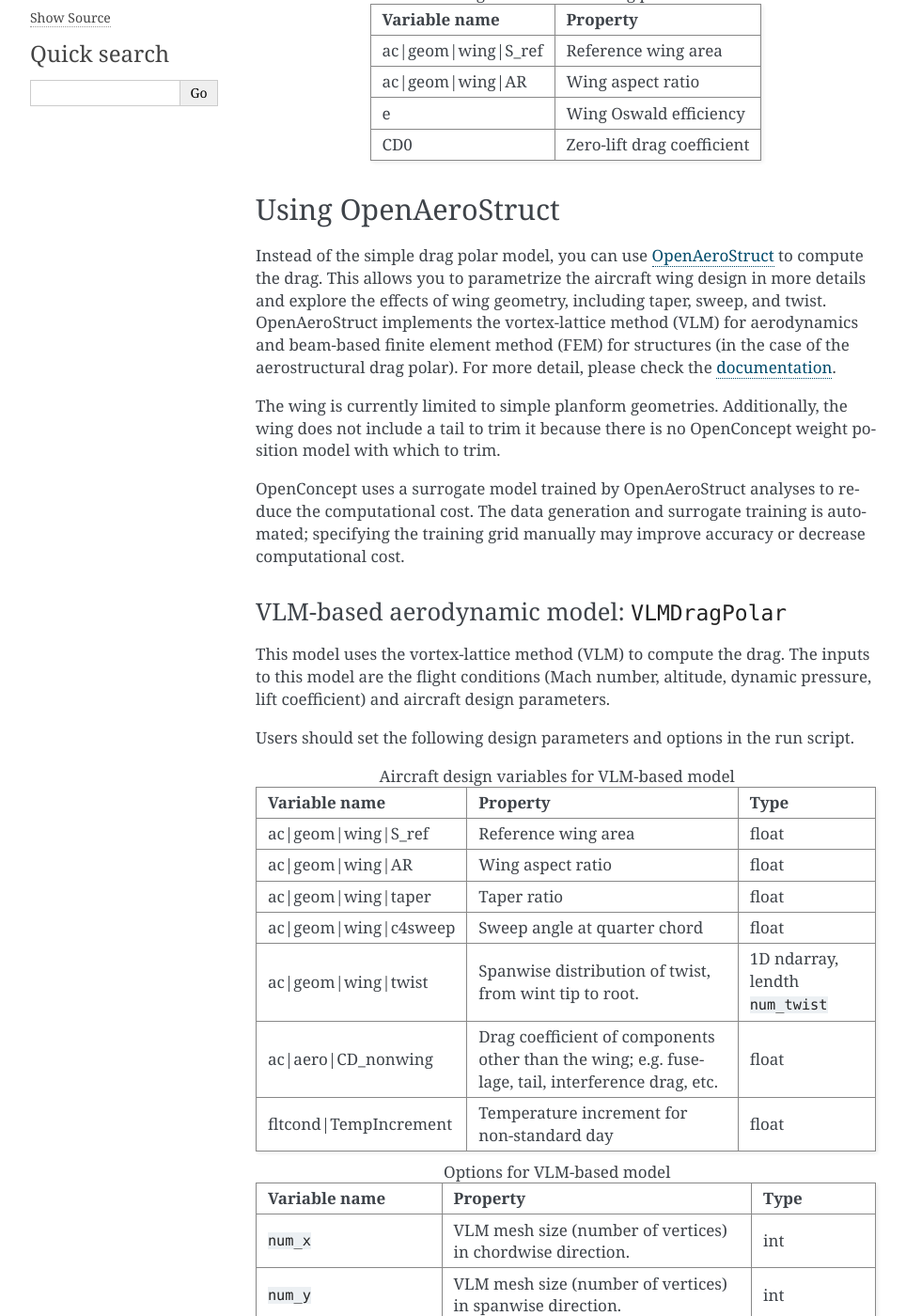
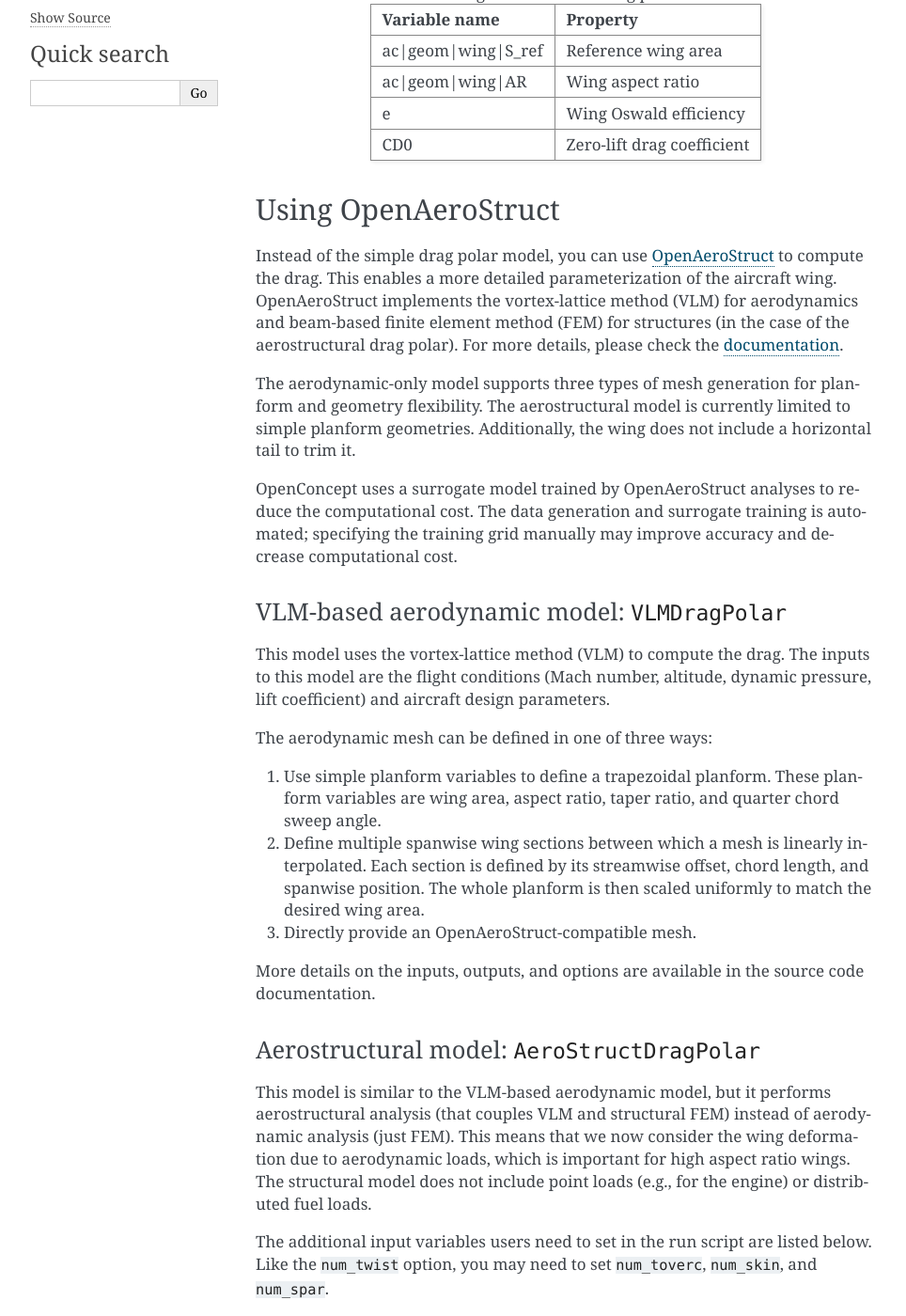
Before and after one commit to mdolab/openconcept, a Sphinx documentation site: the page built from doc/features/aerodynamics.rst, in a window 1280 px wide and 1400 px high, scrolled down 397 px. Shown: the whole window at 94% size, without its empty margins (148-1112 px from the left). Built offline with Sphinx 7.4.7, drawn with Linux system fonts in a browser that asks for light colours; some of the changed text lies outside the part shown.

Commit message:
Updated OpenAeroStruct in the docs

```diff
--- a/doc/features/aerodynamics.rst
+++ b/doc/features/aerodynamics.rst
@@ -31,71 +31,31 @@
 Using OpenAeroStruct
 ====================
 Instead of the simple drag polar model, you can use `OpenAeroStruct <https://github.com/mdolab/OpenAeroStruct>`_ to compute the drag.
-This allows you to parametrize the aircraft wing design in more details and explore the effects of wing geometry, including taper, sweep, and twist.
+This enables a more detailed parameterization of the aircraft wing.
 OpenAeroStruct implements the vortex-lattice method (VLM) for aerodynamics and beam-based finite element method (FEM) for structures (in the case of the aerostructural drag polar).
-For more detail, please check the `documentation <https://mdolab-openaerostruct.readthedocs-hosted.com/en/latest/>`_.
+For more details, please check the `documentation <https://mdolab-openaerostruct.readthedocs-hosted.com/en/latest/>`_.
 
-The wing is currently limited to simple planform geometries.
-Additionally, the wing does not include a tail to trim it because there is no OpenConcept weight position model with which to trim.
+The aerodynamic-only model supports three types of mesh generation for planform and geometry flexibility.
+The aerostructural model is currently limited to simple planform geometries.
+Additionally, the wing does not include a horizontal tail to trim it.
 
 OpenConcept uses a surrogate model trained by OpenAeroStruct analyses to reduce the computational cost.
-The data generation and surrogate training is automated; specifying the training grid manually may improve accuracy or decrease computational cost.
+The data generation and surrogate training is automated; specifying the training grid manually may improve accuracy and decrease computational cost.
 
 VLM-based aerodynamic model: ``VLMDragPolar``
 ------------------------------------------------
 This model uses the vortex-lattice method (VLM) to compute the drag.
 The inputs to this model are the flight conditions (Mach number, altitude, dynamic pressure, lift coefficient) and aircraft design parameters.
 
-Users should set the following design parameters and options in the run script.
+The aerodynamic mesh can be defined in one of three ways:
 
-.. list-table:: Aircraft design variables for VLM-based model
-    :header-rows: 1
+1. Use simple planform variables to define a trapezoidal planform. These planform variables are wing area, aspect ratio, taper ratio, and quarter chord sweep angle.
 
-    * - Variable name
-      - Property
-      - Type
-    * - ac|geom|wing|S_ref
-      - Reference wing area
-      - float
-    * - ac|geom|wing|AR
-      - Wing aspect ratio
-      - float
-    * - ac|geom|wing|taper
-      - Taper ratio
-      - float
-    * - ac|geom|wing|c4sweep
-      - Sweep angle at quarter chord
-      - float
-    * - ac|geom|wing|twist
-      - Spanwise distribution of twist, from wint tip to root.
-      - 1D ndarray, lendth ``num_twist``
-    * - ac|aero|CD_nonwing
-      - Drag coefficient of components other than the wing; e.g. fuselage,
-        tail, interference drag, etc.
-      - float
-    * - fltcond|TempIncrement
-      - Temperature increment for non-standard day
-      - float
+2. Define multiple spanwise wing sections between which a mesh is linearly interpolated. Each section is defined by its streamwise offset, chord length, and spanwise position. The whole planform is then scaled uniformly to match the desired wing area.
 
-.. list-table:: Options for VLM-based model
-    :widths: 30 50 20
-    :header-rows: 1
+3. Directly provide an OpenAeroStruct-compatible mesh.
 
-    * - Variable name
-      - Property
-      - Type
-    * - ``num_x``
-      - VLM mesh size (number of vertices) in chordwise direction.
-      - int
-    * - ``num_y``
-      - VLM mesh size (number of vertices) in spanwise direction.
-      - int
-    * - ``num_twist``
-      - Number of spanwise control points for twist distribution.
-      - int
-
-There are other advanced options, e.g., the surrogate training points in Mach-alpha-altitude space.
-The default settings should work fine for these advanced options, but if you want to make changes, please refer to the source docs.
+More details on the inputs, outputs, and options are available in the source code documentation.
 
 Aerostructural model: ``AeroStructDragPolar``
 -----------------------------------------------------
@@ -133,12 +93,12 @@
 The surrogate models are trained in the 3D input space of Mach number, angle of attack, and altitude.
 The outputs of the surrogate models are CL and CD (and failure for ``AeroStructDragPolar``).
 
-For more details about the surrogate models, see our `paper <https://mdolab.engin.umich.edu/bibliography/Adler2022a>`_.
+For more details about the surrogate models, see our `paper <https://mdolab.engin.umich.edu/bibliography/Adler2022d>`_.
 
 Other models
 ============
 
-The aerodynamics module also includes a couple components that may be useful to be aware of:
+The aerodynamics module also includes a couple components that may be useful:
 
   - ``StallSpeed``, which uses :math:`C_{L, \text{max}}`, aircraft weight, and wing area to compute the stall speed
   - ``Lift``, which computes lift force using lift coefficient, wing area, and dynamic pressure
```
